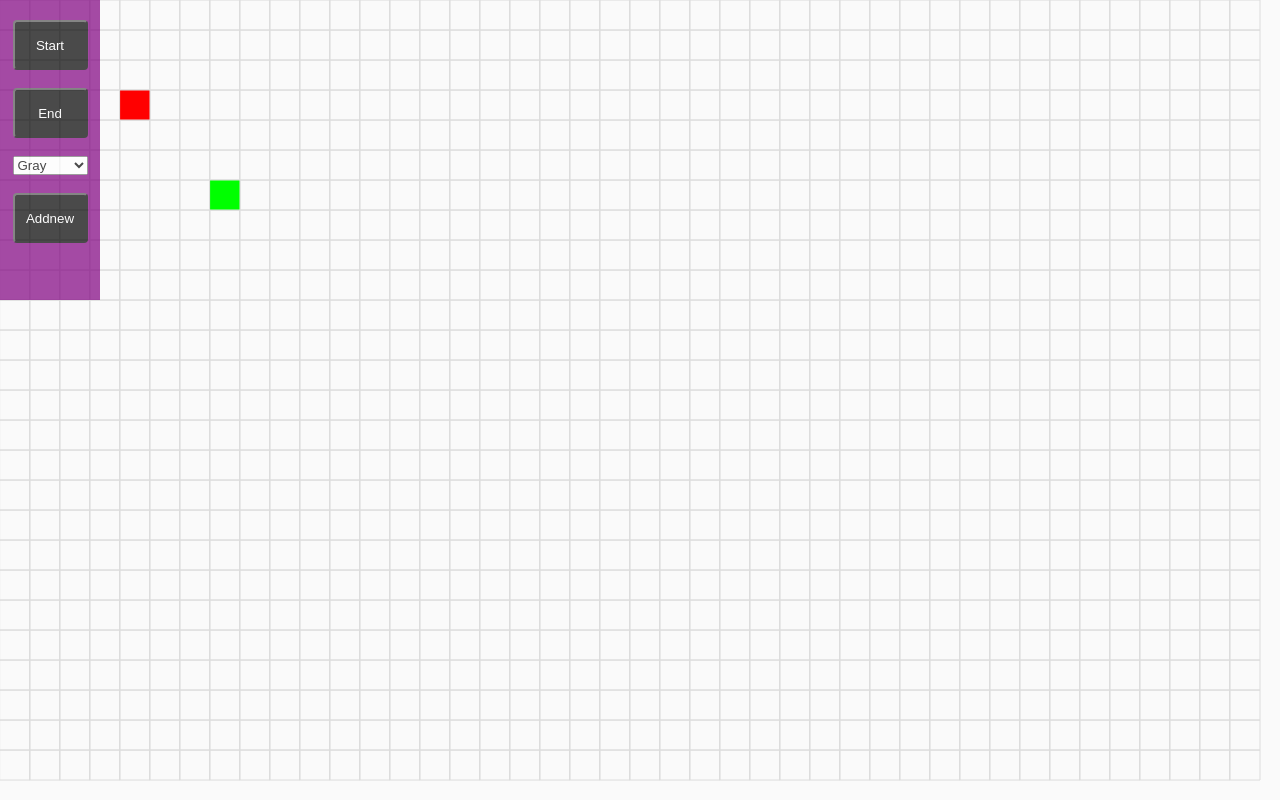
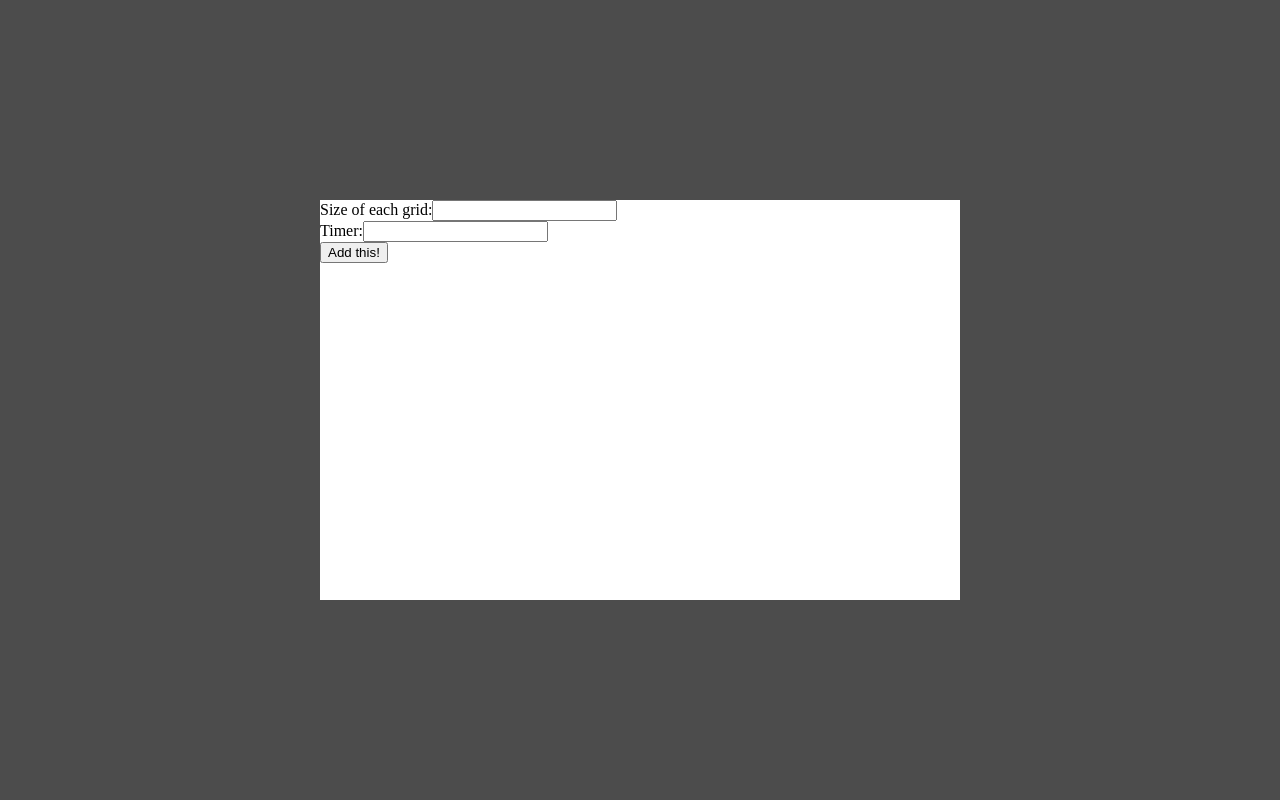
Before and after one commit to sushant52/VAC-PAF-VAriable-Cost-Checkpoint-based-PAthFinder, a React app: page / in a window 1280 px wide. Built offline with nearby package versions, Linux system fonts and the light colour scheme.

Commit message:
Variable Speed and grid sizes

```diff
--- a/src/App.js
+++ b/src/App.js
@@ -132,6 +132,8 @@ class App extends React.Component {
                         start = {this.state.start}
                         end = {this.state.end}
                         current = {this.state.valuelist[idx_manager[(this.state.value)] ]}
+                        size = {this.props.size}
+                        timer = {this.props.timer}
                     />
                 </div>
                 <div className='override'
--- a/src/Grid.js
+++ b/src/Grid.js
@@ -6,11 +6,11 @@ import Algo from './Astar';
 
 var height = window.innerHeight;
 var width = window.innerWidth;
-var size = 30;
 var grid = [];
 var start;
 var end;
 var type = 0;
+var canvas2;
 var prev = new Node();
 var isrun = true;
 console.log(height)
@@ -24,18 +24,27 @@ class Gridin extends React.Component {
 
     Sketch = (p) => {
         let xl = 0, yl = 0;
+        var timer = this.props.timer;
+        var size = this.props.size;
+
         p.setup = () => {
             p.createCanvas(width,height)
-            p.frameRate(60);
+            // canvas2 = p.createGraphics(width,height);
+            // canvas2.clear()
+            p.noLoop();
+        }
+
+        p.draw = () => {
+            p.noSmooth();
             p.background(250);
             p.stroke(220);
             p.noFill();
             p.strokeWeight(1);
-            for(let i =0;i+size <width;i+=size) {
+            for(let i =0;i*size + size <width;i++) {
                 xl++;
                 let tmp = 0;
-                for(let j=0;j+size<height;j+=size,tmp++) {
-                    p.rect(i,j,size,size);
+                for(let j=0;j*size +size<height;j++,tmp++) {
+                    p.rect(i*size,j*size,size,size);
                 }
                 yl = tmp;
             }
@@ -44,11 +53,11 @@ class Gridin extends React.Component {
             prev.y = -1;
             type = 0;
             // temp();
+            // p.image(canvas2,0,0)
             p.gridinit();
         }
 
         p.gridinit =  () => {
-
             for(let i=0;i<yl;++i) {
                 grid[i] = [];
                 for(let j =0;j<xl;++j) {
@@ -58,13 +67,13 @@ class Gridin extends React.Component {
                 }
             }
             p.stroke(220);
-            p.strokeWeight(1);
-            start = grid[6][7];
-            end = grid[3][4];
+            // p.strokeWeight(1);
+            start = grid[0][0];
+            end = grid[0][1];
             p.fill(255,0,0);
-            p.rect(4*size,3*size,size,size);
+            p.rect(1*size,0*size,size,size);
             p.fill(0,255,0);
-            p.rect(7*size,6*size,size,size);
+            p.rect(0*size,0*size,size,size);
         }
 
         p.drawpath = (path,n) => {
@@ -84,21 +93,22 @@ class Gridin extends React.Component {
                     }
                     n-=1;
                     if(n) {
-                        p.globtimer = setTimeout(loop,1);
+                        p.globtimer = setTimeout(loop,timer);
                     }
-                },1
+                },timer
             )
         }
 
         p.endpath = () => {
             clearTimeout(p.globtimer)
             p.globtimer = 0
-            p.setup();
+            p.redraw();
         }
 
         p.findpath = () => {
             p.stroke(220);
             p.strokeWeight(1);
+            // p.strokeWeight(1);
             let path = Algo.astar(start, end, grid, yl-1,xl-1);
             let n = path.length
             p.drawpath(path,n)
--- /dev/null
+++ b/src/Init.js
@@ -0,0 +1,106 @@
+import React from 'react';
+import App from './App';
+
+class Init extends React.Component {
+    constructor(props) {
+        super(props);
+        this.state={
+            size : '',
+            timer : '',
+            error : false,
+            ready : false
+        }
+        this.handleClick = this.handleClick.bind(this);
+        this.handleChange = this.handleChange.bind(this);
+    }
+
+    onMouseDown(e) {
+        e.stopPropagation();
+    }
+
+    handleClick(e) {
+        e.preventDefault();
+        if(this.state.size.trim()=='' || this.state.timer.trim()=='' || isNaN(this.state.size) || isNaN(this.state.timer)) {
+            this.setState({
+                size : '',
+                timer : '',
+                error : true
+            });
+        }
+        else {
+            this.setState({ready : true});
+        }
+    }
+
+    handleChange(e) {
+        const {name} = e.target;
+        this.setState({[name] : e.target.value})
+    }
+
+    render() {
+        let error_msg = null;
+        if(this.state.error) {
+            error_msg = (<div>Errorlol!!!!</div>)
+        }
+        let init_form = null;
+        if(!this.state.ready)
+            init_form = (
+            <div
+            onMouseDown = {this.onMouseDown}
+            style={{
+                position: 'absolute',
+                top: '0px',
+                right: '0px',
+                bottom: '0px',
+                left: '0px',
+                background: 'rgba(0,0,0,0.7)',
+                zIndex: '3'
+            }}
+            >
+                <div
+                style={{
+                    position: 'relative',
+                    width: '50%',
+                    height: '50%',
+                    margin: 'auto',
+                    top: '25%',
+                    backgroundColor : 'white'
+                }}
+                >
+                    <form>
+                        <label>Size of each grid:
+                        <input type='text'
+                        id='size'
+                        name='size'
+                        value={this.state.size}
+                        onChange={this.handleChange}></input><br/>
+                        </label>
+
+                        <label>Timer:
+                        <input type='text'
+                        id='timer'
+                        name='timer'
+                        value={this.state.timer}
+                        onChange={this.handleChange}></input><br/>
+                        </label>
+
+                        <button onClick={this.handleClick}>Add this!</button><br/>
+                    </form>
+                    {error_msg}
+                </div>
+            </div>
+        )
+        let grid_gen = null;
+        if(this.state.ready)
+            grid_gen = (<App size = {parseInt(this.state.size)} timer= {parseInt(this.state.timer)} />)
+
+        return(
+            <div>
+                {init_form}
+                {grid_gen}
+            </div>
+        )
+    }
+}
+
+export default Init;
--- a/src/index.js
+++ b/src/index.js
@@ -1,11 +1,11 @@
 import React from "react";
 import ReactDOM from "react-dom";
-import Interface from './Interface';
+import Init from './Init';
 import './style.css';
 
 ReactDOM.render(
     <div className='no-bord'>
-        <Interface />
+        <Init />
     </div>
     ,  document.getElementById("root")
 );
```
